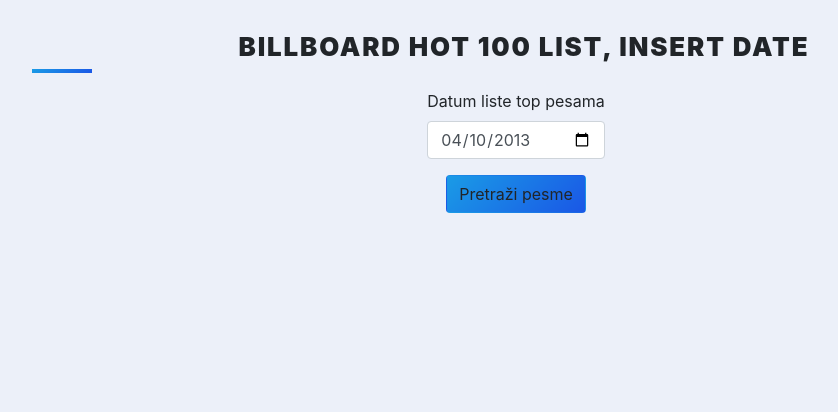
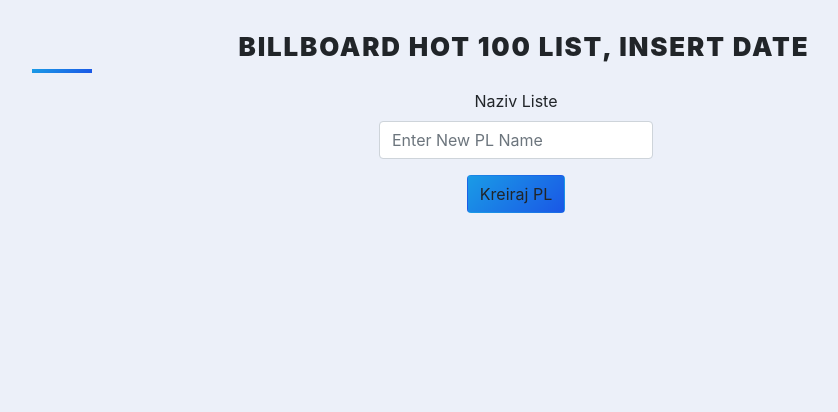
Before and after one commit to Wiola09/web_aplikacija_spotify, a Flask app: template templates/forma_pretraga.html in a window 1280 px wide. Shown: the part 56-468 px from the top of the page, without its empty margins (124-962 px from the left). Run offline with Flask 3, Linux system fonts and the light colour scheme; the template is opened without the code that fills it: values that come from a table or form of the project are taken from there, others are empty; some libraries are stand-ins or nearby versions.

Commit message:
Dodata funkcionalnost kreiranaj prazne liste. konfigurisana html stranica prikaz_rezultaat_pretrage.html, da prikazuje razlicite dugmice u odnosu na to da li je poziva top100 pretraga, ili pretraga pojedinacne pesme. Dodate flash poruke, za obavestenej o ucinjenom Korigovani uoceni bugovi

```diff
--- a/forms_view.py
+++ b/forms_view.py
@@ -26,3 +26,8 @@
     artist = StringField("Umetnik", render_kw={"placeholder": "Enter Song Artist"})
     year = StringField("Godina", render_kw={"placeholder": "Enter Song Year"})
     submit_flight_data = SubmitField("Pretraži pesmu")
+
+
+class DodajListu(FlaskForm):
+    naziv_liste = StringField("Naziv Liste", validators=[DataRequired()], render_kw={"placeholder": "Enter New PL Name"})
+    submit_kreiraj_pl = SubmitField("Kreiraj PL")
--- a/main.py
+++ b/main.py
@@ -10,7 +10,7 @@
 
 # # Deo koji se odnosi na moje fajlove
 from data_manager import db, DataManager, UserData, UserSema
-from forms_view import UnesiPodateZaPretraguForm, DodajPesmu
+from forms_view import UnesiPodateZaPretraguForm, DodajPesmu, DodajListu
 from spotify_baratanje import SpotifyMoja
 from spotify_utils import SpotifyMoja2
 from scraping_top_100_utils import Top100Movies
@@ -255,7 +255,7 @@
                      'url': 'https://mosaic.scdn.co/60/ab67616d0000b2732bd281188f485ea182f3bd84ab67616d0000b273c558456b314a72d2593bf45dab67616d0000b273cb31e578d052ea8ff425dc5aab67616d0000b273d0d7dbbbb9ee8980315ea58b',
                      'width': 60}]
     except:
-        url_to_playlist_cover_image = "Nema"
+        url_to_playlist_cover_image = "Nema cover image"
 
     print(url_to_playlist_cover_image)
     return url_to_playlist_cover_image
@@ -295,7 +295,10 @@
     sp = SpotifyMoja2(scope='playlist-read-private', app=app)
     playlist_id = request.args.get('playlist_id')
     playlist_name = request.args.get('playlist_name')
-    rezultat = sp.playlist_items(playlist_id)
+    try:
+        rezultat = sp.playlist_items(playlist_id)
+    except:
+        return "Ne postoji lista"
     # return jsonify(rezultat['items'][0])  # Kod vraca JSON podatke i samo ejdnoj pesmi
     return render_template("prikaz_pesama_playlista.html", pesme=rezultat['items'], lista=playlist_name, playlist_id=playlist_id)
 
@@ -326,11 +329,44 @@
     global globalna_song_uris
     globalna_pesme_pretrage=pesme
     globalna_song_uris = song_uris
-    return render_template("prikaz_rezultaat_pretrage.html", pesme=globalna_pesme_pretrage, playlist_id=playlist_id)
+    return render_template("prikaz_rezultaat_pretrage.html", pesme=globalna_pesme_pretrage, playlist_id=playlist_id, top100="top100")
     # todo preimenovati funkciju i ovaj deo ispod je prebacen u obrada_rezultata_top100_i_kreiranje_pl
     dodat_broj_pesama, nova_play_lista = sp.create_playlist_and_add_songs(song_uris, date=godina)
     flash(f"Kreirana je nova play lista '{nova_play_lista}' sa {dodat_broj_pesama} pesama za rang listu po 'BILLBOARD HOT 100 LIST', orginalnu top listu možete pogledati na <a href='{billboard_url}'>web stranici</a>", category='success')
     return redirect(url_for("spotify_podaci_posle_auth", billboard_url=billboard_url))
+
+
+@app.route('/kreiraj_praznu_listu', methods=["GET", "POST"])
+def kreiraj_praznu_listu():
+    sp = SpotifyMoja2(scope='playlist-read-private', app=app)
+
+    forma = DodajListu()
+    if forma.validate_on_submit():
+        naziv_liste = forma.naziv_liste.data
+
+        # Nalazim vrednost playlist_id na osnovu imena liste
+        playlists = sp.current_user_playlists()
+        key_lista = [i for i in playlists if i == naziv_liste]
+        try:
+            playlist_id = key_lista[0]
+        except:
+            playlist_id = None
+        if playlist_id:
+
+            flash(
+                f"Play lista '{naziv_liste}' vec postoji",
+                category='danger')
+            return redirect(url_for("kreiraj_praznu_listu"))
+        else:
+            user_id = sp.current_user()["id"]
+            playlist = sp.user_playlist_create(user=user_id, name=naziv_liste, public=False)
+            flash(
+                f"Kreirana je prazna nova play lista '{naziv_liste}'",
+                category='success')
+            return redirect(url_for('spotify_podaci_posle_auth'))
+    return render_template("forma_pretraga.html", form=forma)
+
+
 
 @app.route('/obrada_rezultata_top100_i_kreiranje_pl', methods=["GET", "POST"])
 def obrada_rezultata_top100_i_kreiranje_pl():
@@ -348,7 +384,7 @@
             f"Kreirana je nova play lista '{nova_play_lista}' sa {dodat_broj_pesama} pesama za rang listu po 'BILLBOARD HOT 100 LIST', orginalnu top listu možete pogledati na <a href='{1}'>web stranici</a>",
             category='success')
         return redirect(url_for("spotify_podaci_posle_auth", billboard_url="test"))
-        return render_template("prikaz_rezultaat_pretrage.html", pesme=globalna_pesme_pretrage)
+        # return render_template("prikaz_rezultaat_pretrage.html", pesme=globalna_pesme_pretrage)
 
     range_start = request.args.get('range_start')
     premesti_na_prvu = request.args.get('izvrsi_premestanje_na_prvu_poziciju')
@@ -360,17 +396,20 @@
         staro_prvo_mesto = globalna_pesme_pretrage[0]
         globalna_pesme_pretrage[0] = globalna_pesme_pretrage[int(range_start) - 1]
         globalna_pesme_pretrage[int(range_start) - 1] = staro_prvo_mesto
-        return render_template("prikaz_rezultaat_pretrage.html", pesme=globalna_pesme_pretrage)
+        flash(f"Zamenjene su pozicijeje pesama, izabrana presma je postavljena na prvo mesto liste", category='success')
+        return render_template("prikaz_rezultaat_pretrage.html", pesme=globalna_pesme_pretrage, top100="top100")
 
     # Uzimanje indeksa preko pritiska dugmeta "Ukloni pesmu" na stranici "prikaz_rezultaat_pretrage.html",
     # umanjivanje za jedan i brisanje te pesme iz liste
     # print(range_start, "brisi indeks")
     del globalna_pesme_pretrage[int(range_start) - 1]
     del globalna_song_uris[int(range_start) - 1]
-    return render_template("prikaz_rezultaat_pretrage.html", pesme=globalna_pesme_pretrage)
+    flash(f"Izabrana pesma je obrisana sa liste", category='success')
+    return render_template("prikaz_rezultaat_pretrage.html", pesme=globalna_pesme_pretrage, top100="top100")
 
 @app.route('/pronadji_pesmu', methods=["GET", "POST"])
 def pronadji_pesmu():
+    # todo napraviti zastitu da se ne dodaju iste pesme u istu listu
     playlist_id = request.args.get('playlist_id')
     forma = DodajPesmu()
     sp = SpotifyMoja2(scope='playlist-read-private', app=app)
@@ -381,8 +420,15 @@
         result = sp.search(q=f"track:{song_name} artist:{song_artist}", type="track")
         print(result)
         if len(result["tracks"]['items']) == 0:
+            print("duzina pretrage je nula")
             result = sp.search(q=f"track:{song_name}", type="track")
-        return render_template("prikaz_rezultaat_pretrage.html", pesme=result["tracks"]['items'], playlist_id=playlist_id)
+            flash(
+                f"Nema rezultata pretrage za unete podatke",
+                category='danger')
+        return render_template("prikaz_rezultaat_pretrage.html",
+                               pesme=result["tracks"]['items'],
+                               playlist_id=playlist_id,
+                               pronadji_pesmu="pronadji_pesmu")
     return render_template("forma_nova_pesma_pretraga.html", form=forma, playlist_id=playlist_id)
     return jsonify(result)
 
--- a/templates/forma_pretraga.html
+++ b/templates/forma_pretraga.html
@@ -7,6 +7,23 @@
 {% block content %}
 <hr>
 <hr>
+<h5>
+    {% with messages = get_flashed_messages(with_categories=true) %}
+    {% if messages %}
+    {% for category, message in messages %}
+    <div class="alert {% if category == 'success' %}alert-success{% else %}alert-danger{% endif %} alert-dismissible fade show"
+         role="alert">
+        <p class="mb-0">{{ message | safe }}</p>
+        <button type="button" class="close" data-dismiss="alert" aria-label="Close">
+            <span aria-hidden="true">&times;</span>
+        </button>
+    </div>
+    {% endfor %}
+    {% endif %}
+    {% endwith %}
+
+</h5>
+
 <div class="content dugme-edit">
     <h1 class="heading">Billboard Hot 100 list, insert date</h1>
     {{ wtf.quick_form(form, novalidate='True') }}
--- a/templates/prikaz_playlista_korisnika.html
+++ b/templates/prikaz_playlista_korisnika.html
@@ -22,7 +22,7 @@
 
 
 <h2 class="heading">Imate ukupno {{liste|length}} playliste: </h2>
-<a href="{{url_for('pronadji_pesme_i_napravi_listu')}}" class="button"> Ddoaj listu</a>
+<a href="{{url_for('kreiraj_praznu_listu')}}" class="button"> Dodaj praznu listu</a>
 <a href="{{url_for('forma_pretraga')}}" class="button"> Pretraži Billboard 100 liste</a>
 
 {% for item, value in liste.items() %}
```
Also changed, not shown: templates/prikaz_rezultaat_pretrage.html (+29 -5 lines).
